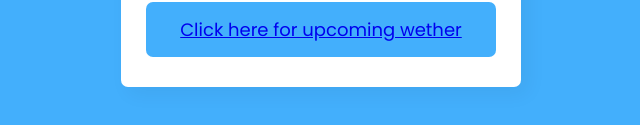
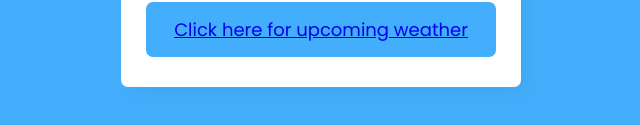
Before and after one commit to Salil9081/srwhether.github.io, a plain HTML site: page index.html in a window 1280 px wide. Shown: the part 481-606 px from the top of the page, 319-959 px from the left. Drawn offline with nearby package versions, Linux system fonts and the light colour scheme.

Commit message:
Update index.html

```diff
--- a/index.html
+++ b/index.html
@@ -22,7 +22,7 @@
           <input type="text" spellcheck="false" placeholder="Enter city name" required>
           <div class="separator"></div>
           <button>Get Device Location</button>
-           <button id="btn"><a href="https://salil9081.github.io/srforecast.github.io/">Click here for upcoming wether</a></button>
+           <button id="btn"><a href="https://salil9081.github.io/srforecast.github.io/">Click here for upcoming weather</a></button>
         </div>
       </section>
 
```
